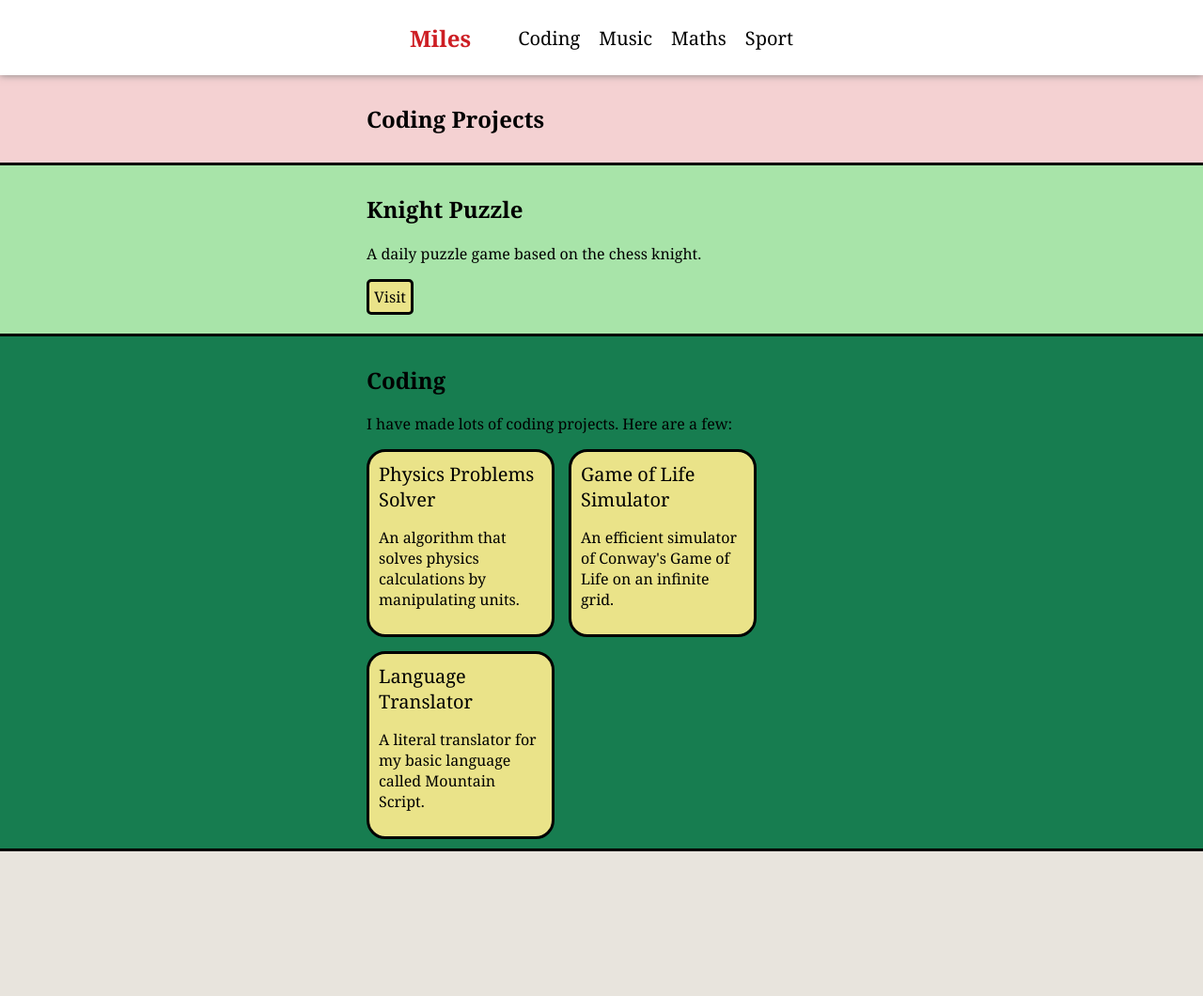
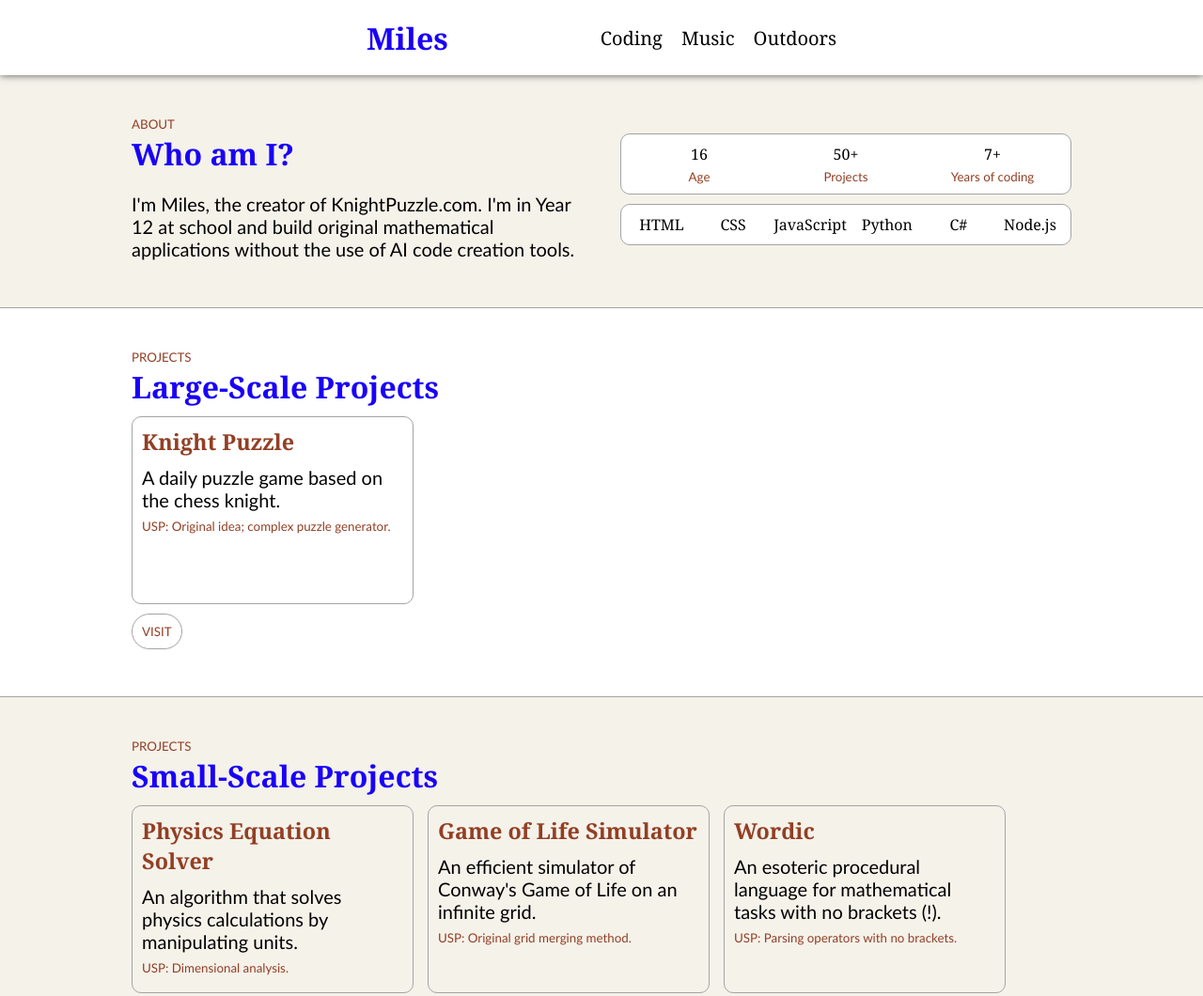
Before and after one commit to Potassium3/portfolio, a plain HTML site: page index.html in a window 1280 px wide. Shown: the top 1060 px of the page at 94% size. Before the commit the page ends 906 px from the top, so only its background shows below. Drawn offline with Linux system fonts and the light colour scheme.

Commit message:
Save, make it a lot better

```diff
--- a/index.html
+++ b/index.html
@@ -15,40 +15,100 @@
             <div>
                 <a href="/coding">Coding</a>
                 <a href="/music">Music</a>
-                <a href="/maths">Maths</a>
-                <a href="/sport">Sport</a>
+                <a href="/outdoors">Outdoors</a>
             </div>
         </nav>
     </header>
     <div class="whiteheader"></div>
     <main>
-        <section class="normal pink">
-            <h2>Coding Projects</h2>
+        <section class="normal beige">
+            <small>ABOUT</small>
+            <div class="horizontal-half">
+                <div>
+                    <h2>Who am I?</h2>
+                    <p>I'm Miles, the creator of KnightPuzzle.com. I'm in Year 12 at school and build original mathematical applications without the use of AI code creation tools.</p>
+                </div>
+                <div>
+                    <div class="infographic-horizontal">
+                        <div>
+                            16
+                            <small>Age</small>
+                        </div>
+                        <div>
+                            50+
+                            <small>Projects</small>
+                        </div>
+                        <div>
+                            7+
+                            <small>Years of coding</small>
+                        </div>
+                    </div>
+                    <div class="infographic-horizontal">
+                        <div>HTML</div>
+                        <div>CSS</div>
+                        <div>JavaScript</div>
+                        <div>Python</div>
+                        <div>C#</div>
+                        <div>Node.js</div>
+                    </div>
+                </div>
+            </div>
         </section>
-        <section class="normal mintgreen">
-            <h2>Knight Puzzle</h2>
-            <p>A daily puzzle game based on the chess knight.</p>
-            <a class="button" href="https://knightpuzzle.com">Visit</a>
+        <section class="normal">
+            <small>PROJECTS</small>
+            <h2>Large-Scale Projects</h2>
+            <div class="horizontal">
+                <a class="bigbox" href="https://knightpuzzle.com/">
+                    <h3 class="bigboxdetail">Knight Puzzle</h3>
+                    <p class="bigboxdetail">A daily puzzle game based on the chess knight.</p>
+                    <small>USP: Original idea; complex puzzle generator.</small>
+                </a>
+            </div>
+            <a class="button" href="https://knightpuzzle.com/">VISIT</a>
         </section>
-        <section class="normal green">
-            <h2>Coding</h2>
-            <p>I have made lots of coding projects. Here are a few:</p>
+        <section class="normal beige">
+            <small>PROJECTS</small>
+            <h2>Small-Scale Projects</h2>
             <div class="horizontal">
                 <a class="bigbox" href="/projects/physicssolver">
-                    Physics Problems Solver
+                    <h3 class="bigboxdetail">Physics Equation Solver</h3>
                     <p class="bigboxdetail">An algorithm that solves physics calculations by manipulating units.</p>
+                    <small>USP: Dimensional analysis.</small>
                 </a>
                 <a class="bigbox" href="/projects/gameoflife">
-                    Game of Life Simulator
+                    <h3 class="bigboxdetail">Game of Life Simulator</h3>
                     <p class="bigboxdetail">An efficient simulator of Conway's Game of Life on an infinite grid.</p>
+                    <small>USP: Original grid merging method.</small>
                 </a>
-                <a class="bigbox" href="/projects/language">
-                    Language Translator
-                    <p class="bigboxdetail">A literal translator for my basic language called Mountain Script.</p>
+                <a class="bigbox" href="/projects/wordic">
+                    <h3 class="bigboxdetail">Wordic</h3>
+                    <p class="bigboxdetail">An esoteric procedural language for mathematical tasks with no brackets (!).</p>
+                    <small>USP: Parsing operators with no brackets.</small>
+                </a>
+            </div>
+        </section>
+        <section class="normal">
+            <small>PROJECTS</small>
+            <h2>In Progress</h2>
+            <div class="horizontal">
+                <a class="bigbox" href="/projects/rocket">
+                    <h3 class="bigboxdetail">Rocket Simulator</h3>
+                    <p class="bigboxdetail">A simple, precise and practical simulator for all sorts of rockets.</p>
+                </a>
+                <a class="bigbox" href="https://rook.knightpuzzle.com">
+                    <h3 class="bigboxdetail">Rook Puzzle</h3>
+                    <p class="bigboxdetail">Another daily puzzle like KnightPuzzle, but with a few tweaks.</p>
+                </a>
+                <a class="bigbox" href="">
+                    <h3 class="bigboxdetail">Cipher Tools</h3>
+                    <p class="bigboxdetail">A toolbox of decryption tools for the National Cipher Challenge.</p>
                 </a>
             </div>
         </section>
     </main>
+    <footer>
+        Copyright &copy; 2026. I only use AI to debug, never to write code.
+    </footer>
     <div class="shadowheader"></div>
     <script src="script.js"></script>
 </body>
--- a/style.css
+++ b/style.css
@@ -5,17 +5,15 @@
 html {
     font-family: Cambria, Cochin, Georgia, Times, 'Times New Roman', serif;
     min-height: 100%;
-    background-color: var(--gray);
-    --red:       #cd1e24;
-    --pink:      #f4d1d2;
-    --green:     #177d50;
-    --mintgreen: #a8e4a9;
-    --yellow:    #eae389;
-    --brown:     #895b23;
-    --gray: #e8e4dd;
-    --boxpadding: 10px 40px;
-    --headerwidth: 500px;
-    --bodywidth: 500px;
+    background-color: white;
+    --theme: #1900f7;
+    --theme-2: #923f24;
+    --grey: #a4a4a4;
+    --backgr-beige: #f5f2ea;
+
+    --boxpadding: 40px 40px;
+    --headerwidth: 580px;
+    --bodywidth: 1000px;
 }
 
 html,
@@ -45,8 +43,8 @@ nav {
     height: 60px;
     display: flex;
     justify-content: space-between;
-    padding: var(--boxpadding);
-    width: fit-content;
+    padding: 10px 40px;
+    width: 100%;
     margin: auto;
     gap: 50px;
 }
@@ -65,7 +63,8 @@ header a {
 }
 
 header h1 a {
-    color: var(--red);
+    color: var(--theme);
+    font-size: 24pt;
 }
 
 header div a {
@@ -87,31 +86,9 @@ div.whiteheader {
     position: relative;
     width: 100%;
     height: 80px;
-    background-color: white;
-    box-shadow: 0 0 8px #7f7f7f;
+    background-color: #ffffff;
+    box-shadow: 0 0 8px #545454;
     z-index: 9;
-}
-
-section {
-    padding: var(--boxpadding);
-    padding-left: max(20px, calc(50% - calc(var(--bodywidth) / 2)));
-    padding-right: max(20px, calc(50% - calc(var(--bodywidth) / 2)));
-}
-
-section.normal {
-    border-bottom: 3px solid black;
-}
-
-section.mintgreen {
-    background-color: var(--mintgreen);
-}
-
-section.green {
-    background-color: var(--green);
-}
-
-section.pink {
-    background-color: var(--pink);
 }
 
 div.shadowheader {
@@ -123,22 +100,49 @@ div.shadowheader {
     top: 10px;
     z-index: 1;
     border-radius: 999px;
-    box-shadow: 0 0 8px #7f7f7f;
+    box-shadow: 0 0 8px #545454;
     max-width: calc(100% - 20px);
 }
 
+section {
+    padding: var(--boxpadding);
+    padding-left: max(20px, calc(50% - calc(var(--bodywidth) / 2)));
+    padding-right: max(20px, calc(50% - calc(var(--bodywidth) / 2)));
+    border-bottom: 1px solid var(--grey);
+}
+
+section.beige {
+    background-color: var(--backgr-beige);
+}
+
+h2 {
+    font-size: 24pt;
+    margin: 0px 0 10px;
+    color: var(--theme);
+    font-family: Cambria, Cochin, Georgia, Times, 'Times New Roman', serif;
+}
+
 p {
-    font-size: 12pt;
+    font-size: 15pt;
+    margin: 20px 0 10px;
+    font-family: 'Gill Sans', 'Gill Sans MT', Calibri, 'Trebuchet MS', sans-serif;
+}
+
+small {
+    font-size: 10pt;
+    color: var(--theme-2);
+    font-family: 'Gill Sans', 'Gill Sans MT', Calibri, 'Trebuchet MS', sans-serif;
 }
 
 a.bigbox {
     display: block;
-    width: 200px;
-    height: 200px;
+    width: 300px;
+    height: fit-content;
+    min-height: 200px;
     font-size: 15pt;
-    border-radius: 20px;
+    border-radius: 10px;
     background-color: var(--yellow);
-    border: 3px solid black;
+    border: 1px solid var(--grey);
     padding: 10px;
 
     text-decoration: none;
@@ -149,17 +153,54 @@ a.button {
     display: block;
     width: fit-content;
     margin: 10px 0 10px;
-    padding: 5px;
-    background-color: var(--yellow);
-    border: 3px solid black;
-    border-radius: 5px;
+    padding: 10px;
+    border: 1px solid var(--grey);
+    border-radius: 999px;
 
     text-decoration: none;
-    color: black;
+
+    font-size: 10pt;
+    color: var(--theme-2);
+    font-family: 'Gill Sans', 'Gill Sans MT', Calibri, 'Trebuchet MS', sans-serif;
+    transition: 0.2s;
 }
 
-p.bixboxdetail {
-    display: block;
+a.bigbox:hover,
+a.button:hover {
+    border: 1px solid var(--theme);
+}
+
+h3.bigboxdetail {
+    margin: 0;
+    color: var(--theme-2);
+}
+
+p.bigboxdetail {
+    margin: 10px 0 0;
+}
+
+div.infographic-horizontal {
+    background-color: white;
+    border: 1px solid var(--grey);
+    border-radius: 10px;
+    padding: 10px;
+    display: flex;
+    flex-direction: row;
+    width: 100%;
+    height: fit-content;
+    margin: 0 0 10px;
+    gap: 10px;
+}
+
+div.infographic-horizontal>* {
+    display: flex;
+    flex-direction: column;
+    gap: 5px;
+    text-align: center;
+    flex-basis: none;
+    justify-content: flex-start;
+    height: fit-content;
+    width: 100%;
 }
 
 div.horizontal {
@@ -169,3 +210,30 @@ div.horizontal {
     gap: 15px;
     justify-content: left;
 }
+
+div.horizontal-half {
+    display: flex;
+    flex-basis: none;
+    gap: 40px;
+    width: 100%;
+    justify-content: stretch;
+}
+
+@media screen and (max-width:700px) {
+    div.horizontal-half {
+        flex-direction: column;
+    }
+}
+
+div.horizontal-half>* {
+    flex-basis: none;
+    width: 100%;
+}
+
+footer {
+    font-size: 15pt;
+    margin: 20px 0 10px;
+    font-family: 'Gill Sans', 'Gill Sans MT', Calibri, 'Trebuchet MS', sans-serif;
+    text-align: center;
+    color: var(--grey);
+}
```
